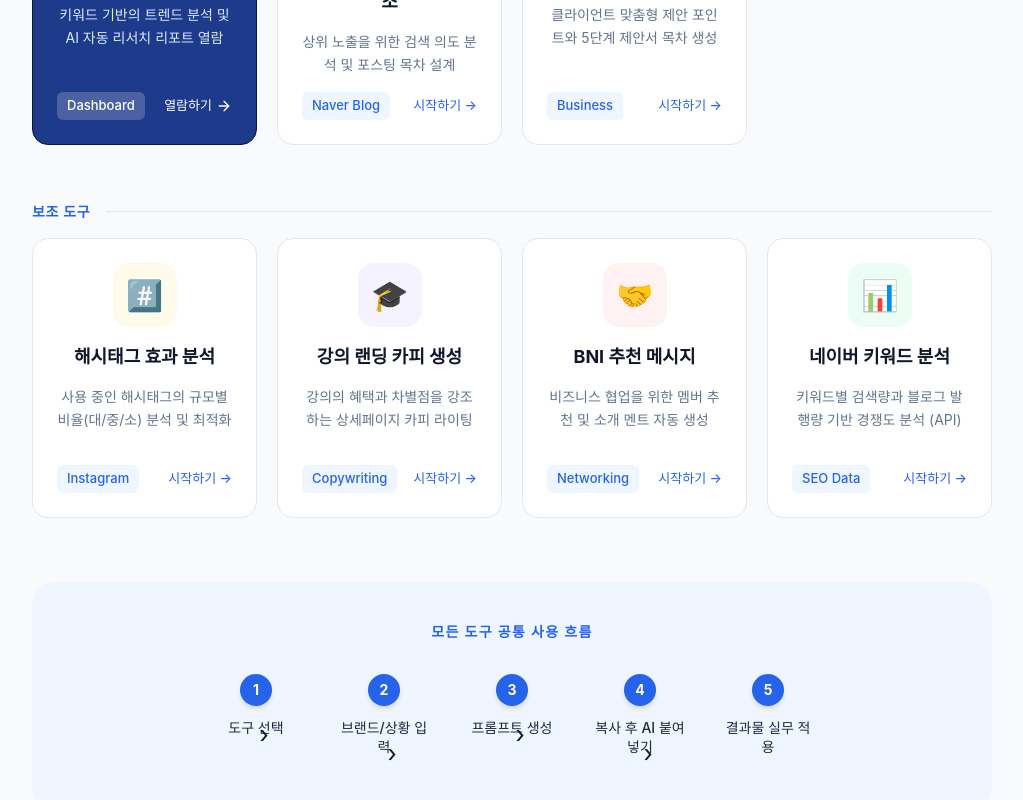
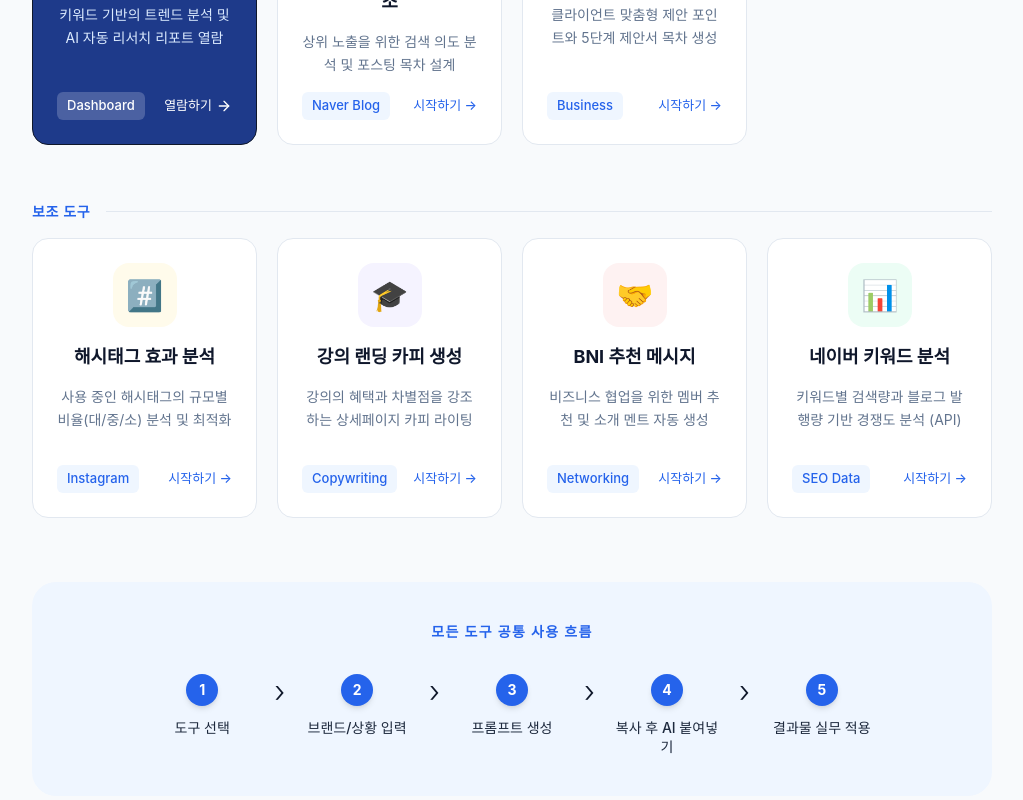
Before and after one commit to goodemotion10-prog/brandingforyou-dashboard, a Next.js app: page / in a window 1280 px wide. Shown: the part 1292-2092 px from the top of the page, without its empty margins (256-1279 px from the left). Built offline with nearby package versions, Linux system fonts and the light colour scheme.

Commit message:
fix: adjust arrow positioning in usage flow section

```diff
--- a/src/app/page.tsx
+++ b/src/app/page.tsx
@@ -181,7 +181,7 @@ export default function HubPage() {
       {/* 하단 플로우 박스 */}
       <div className="mt-16 bg-brand-50 rounded-3xl p-10 text-center">
         <h3 className="text-brand-600 font-bold mb-8 uppercase tracking-widest text-sm">모든 도구 공통 사용 흐름</h3>
-        <div className="flex flex-col md:flex-row justify-center items-center md:items-start gap-4 md:gap-8">
+        <div className="flex flex-col md:flex-row justify-center items-start gap-6 md:gap-2">
           {[
             { num: "1", text: "도구 선택" },
             { num: "2", text: "브랜드/상황 입력" },
@@ -189,13 +189,17 @@ export default function HubPage() {
             { num: "4", text: "복사 후 AI 붙여넣기" },
             { num: "5", text: "결과물 실무 적용" }
           ].map((step, idx) => (
-            <div key={idx} className="flex items-center gap-4 md:flex-col md:gap-3">
-              <div className="w-8 h-8 rounded-full bg-brand-600 text-white font-bold flex items-center justify-center text-sm shadow-md">
-                {step.num}
+            <div key={idx} className="flex flex-col md:flex-row items-start md:contents">
+              <div className="flex items-center md:flex-col gap-4 md:gap-3 w-full md:w-auto">
+                <div className="w-8 h-8 rounded-full bg-brand-600 text-white font-bold flex items-center justify-center text-sm shadow-md shrink-0">
+                  {step.num}
+                </div>
+                <p className="text-slate-800 font-medium text-sm md:w-28 leading-snug text-left md:text-center">{step.text}</p>
               </div>
-              <p className="text-slate-800 font-medium text-sm md:w-24 leading-snug">{step.text}</p>
               {idx < 4 && (
-                <div className="hidden md:block text-brand-300 mt-[-30px] ml-4 text-2xl">›</div>
+                <div className="hidden md:block text-brand-300 text-3xl font-light leading-none pt-0.5 px-2">
+                  ›
+                </div>
               )}
             </div>
           ))}
```
